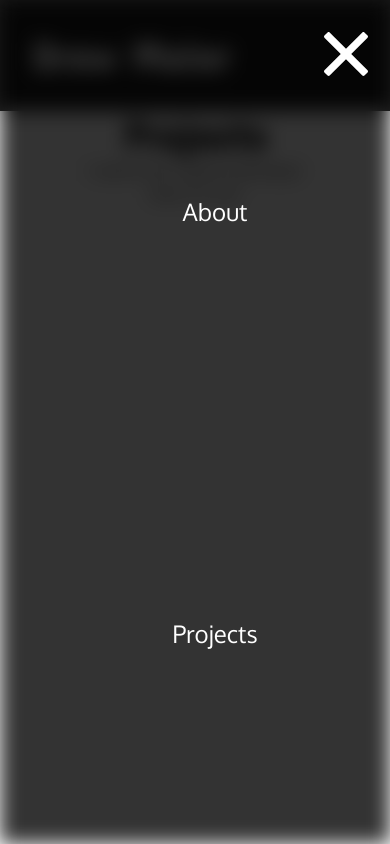
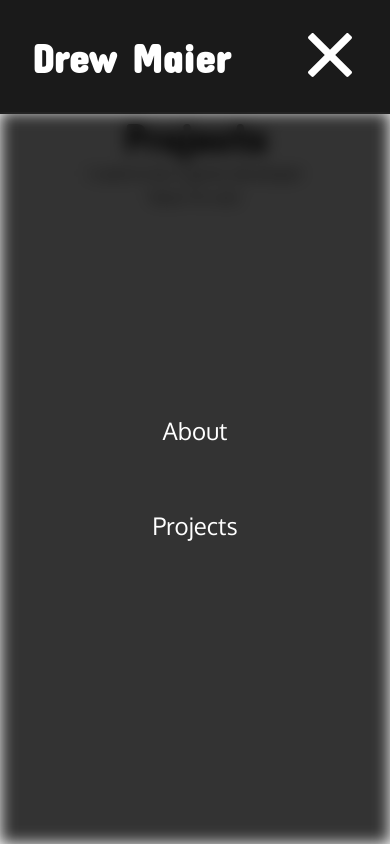
Before and after one commit to drewcmaier/portfolio, a SvelteKit app: page /projects in a window 390 px wide. Both pictures are taken after a click on the button "Menu". Built offline with nearby package versions, Linux system fonts and the light colour scheme.

Commit message:
feat: mobile nav

```diff
--- a/src/routes/Nav.svelte
+++ b/src/routes/Nav.svelte
@@ -2,18 +2,35 @@
 	import Hamburger from '$lib/icons/Hamburger.svelte';
 	import X from '$lib/icons/X.svelte';
 
+	// TODO: use responsive helper
+	// https://svelte.dev/repl/26eb44932920421da01e2e21539494cd?version=3.55.0
+
+	interface Route {
+		path: string;
+		label: string;
+	}
+
 	let isMenuOpen = false;
-	function toggleMenu() {
+	function onToggleMenu() {
 		isMenuOpen = !isMenuOpen;
 	}
 
-	// TODO: https://svelte.dev/repl/26eb44932920421da01e2e21539494cd?version=3.55.0
+	const routes: Route[] = [
+		{ path: '/about', label: 'About' },
+		{ path: '/projects', label: 'Projects' }
+	];
+
+	function onClickLink() {
+		isMenuOpen = false;
+	}
 </script>
 
 <nav>
-	<a href="/"><h1>Drew Maier</h1></a>
+	<a href="/" on:click={onClickLink}>
+		<h1>Drew Maier</h1>
+	</a>
 	<button
-		on:click={toggleMenu}
+		on:click={onToggleMenu}
 		aria-label="Menu"
 		role="menu"
 		aria-controls="nav-menu-list"
@@ -26,8 +43,9 @@
 		{/if}
 	</button>
 	<ul id="nav-menu-list" class={isMenuOpen ? undefined : 'nav-menu--closed'}>
-		<li><a href="/about">About</a></li>
-		<li><a href="/projects">Projects</a></li>
+		{#each routes as route}
+			<li><a href={route.path} on:click={onClickLink}>{route.label}</a></li>
+		{/each}
 	</ul>
 </nav>
 
@@ -39,7 +57,7 @@
 		display: flex;
 		align-items: center;
 		justify-content: space-between;
-		padding: 1rem;
+		padding: 2rem;
 	}
 
 	h1 {
@@ -50,17 +68,19 @@
 		/* TODO breakpoints */
 		max-width: 48rem;
 		margin: 0 auto;
+		padding: 0;
 
 		position: absolute;
-		inset: 0;
-		background-color: transparent;
-		backdrop-filter: brightness(20%) blur(10px);
+		/* TODO - measure */
+		inset: 7rem 0 0 0;
+		backdrop-filter: brightness(20%) blur(8px);
 
 		display: flex;
 		flex-direction: column;
-		justify-content: space-around;
+		justify-content: center;
 		justify-items: center;
 		align-items: center;
+		gap: 4rem;
 	}
 
 	li {
@@ -68,13 +88,13 @@
 	}
 
 	a {
-		padding: 1rem;
 		font-size: var(--font-size-3);
 	}
 
 	button {
 		z-index: 1;
 		margin: 0;
+		cursor: pointer;
 		border: none;
 		background-color: transparent;
 	}
@@ -85,9 +105,11 @@
 
 	@media screen and (min-width: 32rem) {
 		ul {
+			flex-direction: row;
 			position: static;
 			backdrop-filter: none;
 			justify-content: flex-end;
+			gap: 2rem;
 			margin: 0;
 		}
 
@@ -97,7 +119,6 @@
 
 		.nav-menu--closed {
 			display: flex;
-			flex-direction: row;
 		}
 	}
 </style>
```
